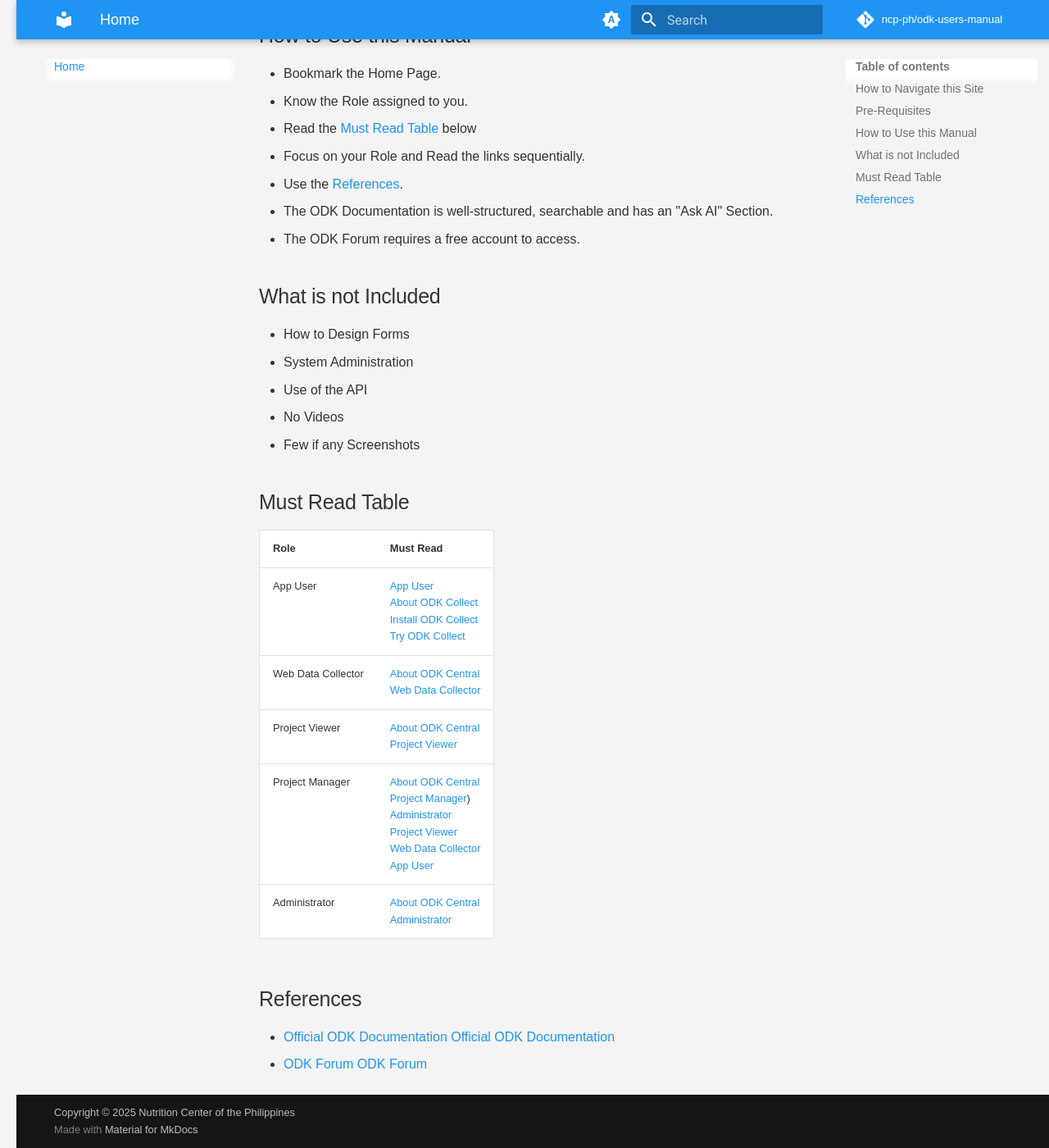
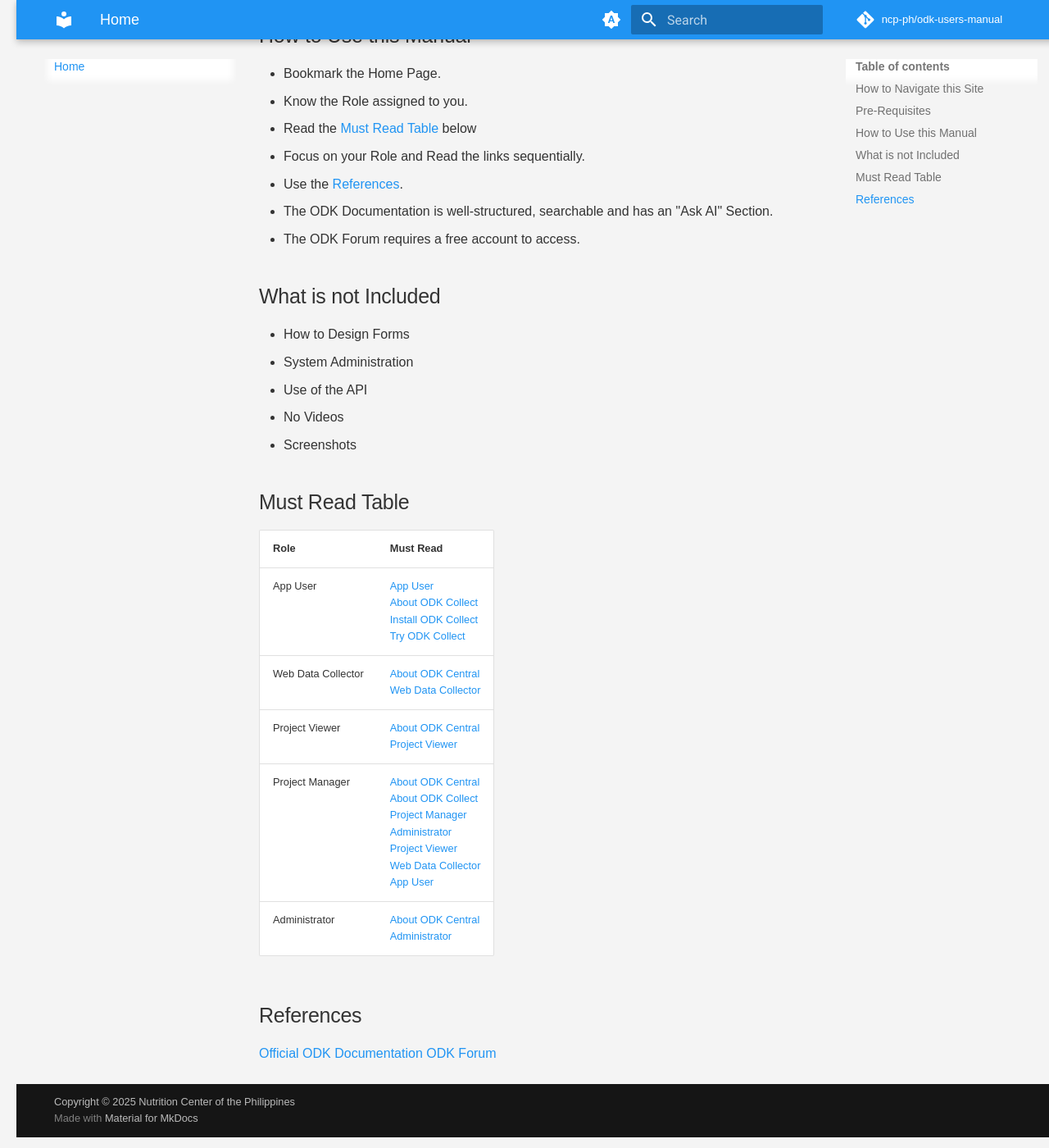
Before and after one commit to ncp-ph/odk-users-manual, an MkDocs documentation site: the page built from docs/index.md, in a window 1280 px wide and 1400 px high, scrolled down 565 px. Shown: the whole window at 82% size. Built offline with MkDocs 1.6.1 and Material for MkDocs 9.7.7, drawn with Linux system fonts in a browser that asks for light colours; comment, search, counter and statistics services are not loaded.

Commit message:
Modified Index.md remove github URL links to references

```diff
--- a/docs/index.md
+++ b/docs/index.md
@@ -27,7 +27,7 @@ When you select a section, you will see:
 * System Administration
 * Use of the API
 * No Videos
-* Few if any Screenshots
+* Screenshots
 
 ## Must Read Table
 
@@ -36,12 +36,10 @@ When you select a section, you will see:
 | App User | [App User](./app_user.md)<br>[About ODK Collect](./about-odk-central.md)<br>[Install ODK Collect](./install-odk-collect.md)<br>[Try ODK Collect](./try-odk-collect.md) |
 | Web Data Collector | [About ODK Central](./about-odk-central.md)<br>[Web Data Collector](./web_data_collector.md) |
 | Project Viewer | [About ODK Central](./about-odk-central.md)<br>[Project Viewer](./project_viewer.md) |
-| Project Manager | [About ODK Central](./about-odk-central.md)<br>[Project Manager](./project_manager.md))<br>[Administrator](./administrator.md)<br>[Project Viewer](./project_viewer.md)<br>[Web Data Collector](./web_data_collector.md)<br>[App User](./app_user.md) |
+| Project Manager | [About ODK Central](./about-odk-central.md)<br>[About ODK Collect](./about-odk-central.md)<br>[Project Manager](./project_manager.md)<br>[Administrator](./administrator.md)<br>[Project Viewer](./project_viewer.md)<br>[Web Data Collector](./web_data_collector.md)<br>[App User](./app_user.md) |
 | Administrator | [About ODK Central](./about-odk-central.md)<br>[Administrator](./administrator.md) |
 
 ## References
 
-* [Official ODK Documentation](https://docs.getodk.org/)
 <a href="https://docs.getodk.org/" target="_blank">Official ODK Documentation</a>
-* [ODK Forum](https://forum.getodk.org/)
 <a href="https://forum.getodk.org/" target="_blank">ODK Forum</a>
```
